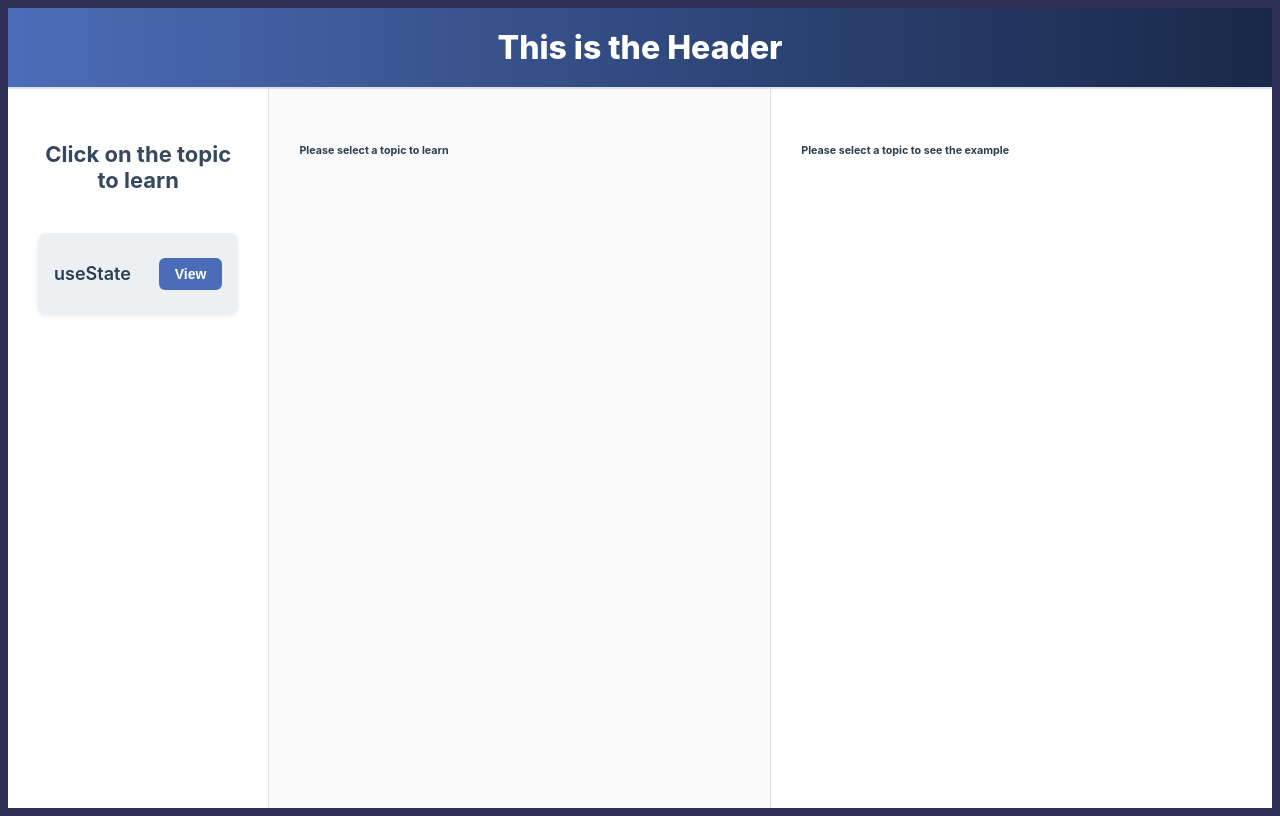
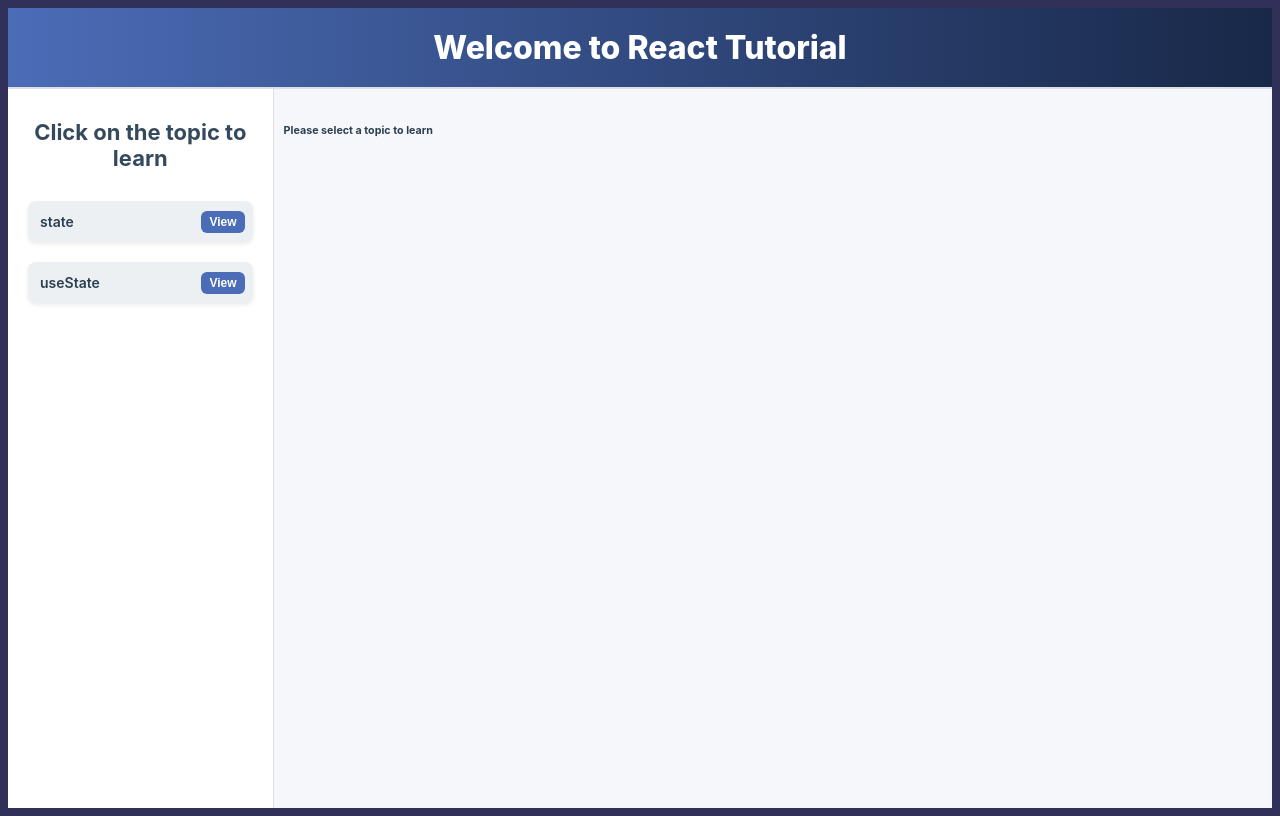
Before and after one commit to Shantanoo-Chandorkar/learn-react-project, a React (Vite) app: page / in a window 1280 px wide. Built offline with nearby package versions, Linux system fonts and the light colour scheme.

Commit message:
Fixed CSS a bit and added 'State' material to the project

```diff
--- a/src/App.css
+++ b/src/App.css
@@ -33,7 +33,7 @@
   flex: 1;
   background-color: #ffffff;
   border-right: 1px solid #dcdfe6;
-  padding: 20px;
+  padding: 10px;
   overflow-y: auto;
 }
 
@@ -42,8 +42,14 @@
   flex: 2;
   background-color: #fafafa;
   border-right: 1px solid #dcdfe6;
-  padding: 30px;
+  padding: 10px;
   overflow-y: auto;
+}
+
+/* Expanded Middle Section when no Example */
+.learn-react-project-middle-section-expanded-outer-container {
+  flex: 4; /* Take both middle and right space */
+  padding: 10px;
 }
 
 /* Right section */
--- a/src/App.jsx
+++ b/src/App.jsx
@@ -16,10 +16,12 @@ function App() {
     setSelectedTopic(topic);
   }
 
+  const hasExample = selectedTopic && selectedTopic.example;
+
   return (
     <div className='learn-react-project-outer-container'>
       {/* Move the header to the component afterwards */}
-      <header className='learn-react-project-header'>This is the Header</header>
+      <header className='learn-react-project-header'>Welcome to React Tutorial</header>
 
       <div className='learn-react-project-topic-container'>
         {/* Left Section */}
@@ -28,14 +30,20 @@ function App() {
         </div>
 
         {/* Middle Section */}
-        <div className='learn-react-project-middle-section-outer-container'>
+        <div className={
+          hasExample ?
+            'learn-react-project-middle-section-outer-container' :
+            'learn-react-project-middle-section-expanded-outer-container'
+        }>
           <RenderTopicInformationPanel topic={selectedTopic} />
         </div>
 
-        {/* Right Section */}
-        <div className='learn-react-project-right-section-outer-container'>
-          <RenderTopicExamplePanel topic={selectedTopic} />
-        </div>
+        {/* Right Section (Show only if the example is present in the topic) */}
+        {hasExample && (
+          <div className='learn-react-project-right-section-outer-container'>
+            <RenderTopicExamplePanel topic={selectedTopic} />
+          </div>
+        )}
       </div>
 
     </div>
--- a/src/Hooks/UseStateComponent/UseStateComponentExample.jsx
+++ b/src/Hooks/UseStateComponent/UseStateComponentExample.jsx
@@ -14,6 +14,9 @@ const UseStateComponentExample = () => {
       <button className="use-state-component-decrement-button" onClick={() => setCount(count - 1)}>
         Decrement
       </button>
+      <button className="use-state-component-reset-button" onClick={() => setCount(0)}>
+        Reset
+      </button>
     </div>
   )
 }
--- a/src/Hooks/UseStateComponent/style.css
+++ b/src/Hooks/UseStateComponent/style.css
@@ -20,7 +20,8 @@
 
 /* Shared button styles */
 .use-state-component-increment-button,
-.use-state-component-decrement-button {
+.use-state-component-decrement-button,
+.use-state-component-reset-button {
   padding: 10px 20px;
   font-size: 16px;
   font-weight: 600;
@@ -45,8 +46,20 @@
 .use-state-component-decrement-button {
   background-color: #e74c3c;
   color: #ffffff;
+  margin-bottom: 10px;
 }
 
 .use-state-component-decrement-button:hover {
   background-color: #c0392b;
 }
+
+/* Decrement Button */
+.use-state-component-reset-button {
+  background-color: #4d4bb7;
+  color: #ffffff;
+  margin-bottom: 10px;
+}
+
+.use-state-component-reset-button:hover {
+  background-color: #44427d;
+}
--- /dev/null
+++ b/src/RelatedTopics/State/information.js
@@ -0,0 +1,6 @@
+const StateInformation = [
+  `In simple terms, a "state" is the data that changes in time. In React specifically, it is a data that changes from one render to another render.`,
+  `The example for a "state" is loading. Suppose, we are fetching a data from an API, we set the - let's say - showLoader state, which was initially set to false, to true until we receive a response from the API. Once we receive the response, we set the showLoader state back to false.`
+]
+
+export default StateInformation;
--- a/src/RenderTopicDetails/style.css
+++ b/src/RenderTopicDetails/style.css
@@ -5,8 +5,7 @@
   display: flex;
   flex-direction: column;
   background-color: #f8f9fb;
-  padding: 20px;
+  padding: 10px;
   border-radius: 8px;
-  box-shadow: inset 0 1px 3px rgba(0,0,0,0.1);
   gap: 15px;
 }
--- a/src/RenderTopicInformation/RenderTopicInformation.jsx
+++ b/src/RenderTopicInformation/RenderTopicInformation.jsx
@@ -1,9 +1,13 @@
 import React from "react";
+import "./style.css"
 
 const RenderTopicInformation = ({ topic }) => {
   return (
     <div className="render-topic-information-outer-container">
-      <h3>Information for {topic.title}</h3>
+      <h3>
+        Information for <span className="highlighted-topic-title">{topic.title}</span>
+      </h3>
+
 
       <div className="render-topic-information-container">
         {topic.info.map((detail, index) => (
--- /dev/null
+++ b/src/RenderTopicInformation/style.css
@@ -0,0 +1,5 @@
+.highlighted-topic-title {
+  color: #0077cc; /* A professional blue shade */
+  font-weight: 600;
+  font-size: 1.2em;
+}
--- a/src/RenderTopicListPanel/style.css
+++ b/src/RenderTopicListPanel/style.css
@@ -15,7 +15,7 @@
   font-weight: 700;
   text-align: center;
   color: #34495e;
-  margin-bottom: 20px;
+  margin: 10px 0px;
 }
 
 /* Each topic row */
@@ -24,7 +24,7 @@
   justify-content: space-between;
   align-items: center;
   background: #ecf0f3;
-  padding: 12px 16px;
+  padding: 8px;
   border-radius: 8px;
   box-shadow: 0 2px 4px rgba(0,0,0,0.08);
   transition: background 0.3s ease, transform 0.2s ease;
@@ -39,9 +39,10 @@
 
 /* Topic title */
 .render-topic-list-title {
-  font-size: 18px;
+  font-size: 14px;
   font-weight: 600;
   color: #2c3e50;
+  margin: 4px;
 }
 
 /* View button */
@@ -49,9 +50,9 @@
   background-color: #4b6cb7;
   color: white;
   border: none;
-  padding: 8px 16px;
+  padding: 4px 8px;
   border-radius: 6px;
-  font-size: 14px;
+  font-size: 12px;
   font-weight: 600;
   cursor: pointer;
   transition: background-color 0.3s ease;
--- a/src/topics/topic-list.js
+++ b/src/topics/topic-list.js
@@ -1,9 +1,17 @@
+// Import State Details
+import StateInformation from "../RelatedTopics/State/information";
+// Import useState Hook Details
 import useStateInformation from "../Hooks/UseStateComponent/information";
 import UseStateComponentExample from "../Hooks/UseStateComponent/UseStateComponentExample";
 
 export const topics = [
   {
     id: 1,
+    title: "state",
+    info: StateInformation,
+  },
+  {
+    id: 2,
     title: "useState",
     info: useStateInformation,
     example: UseStateComponentExample
```
